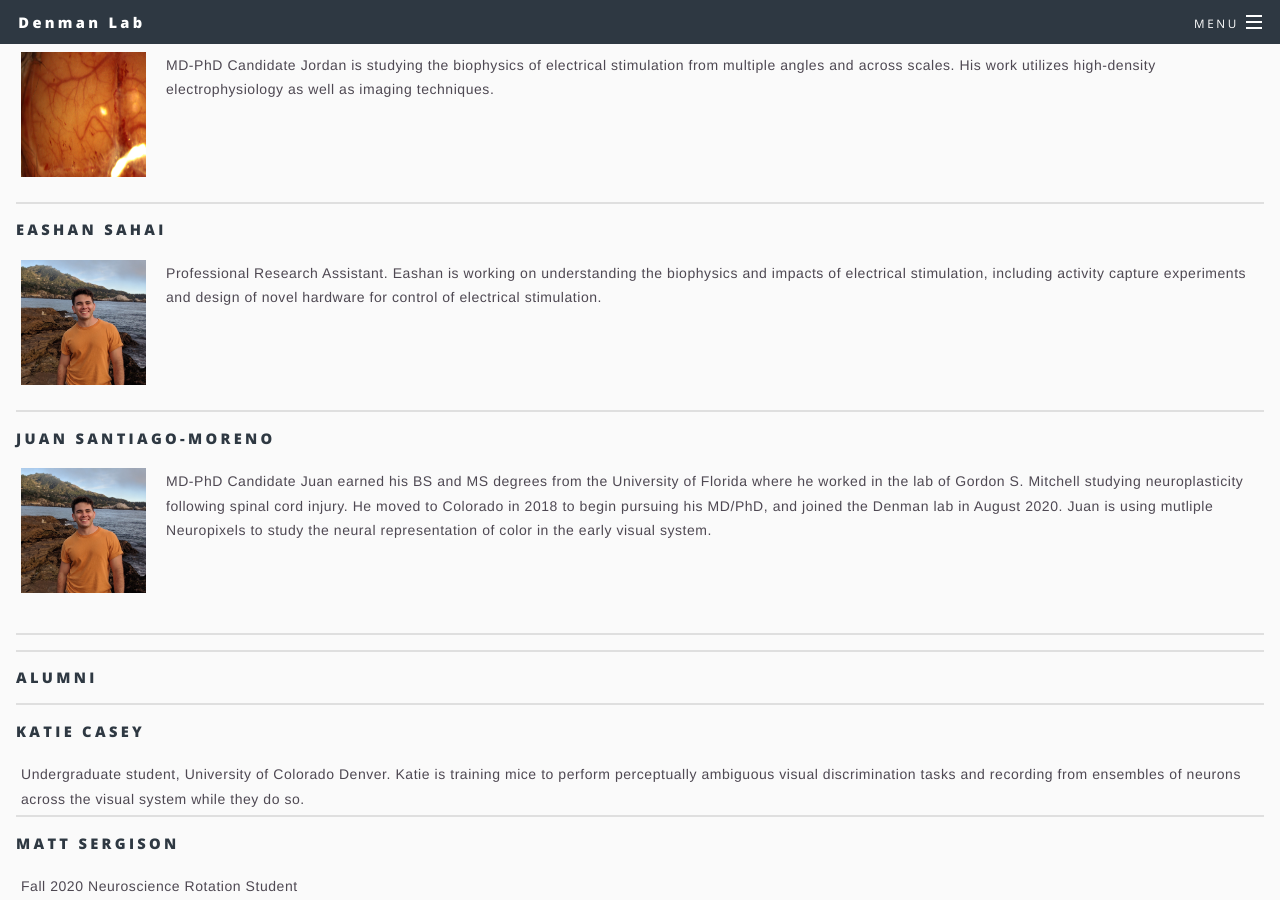
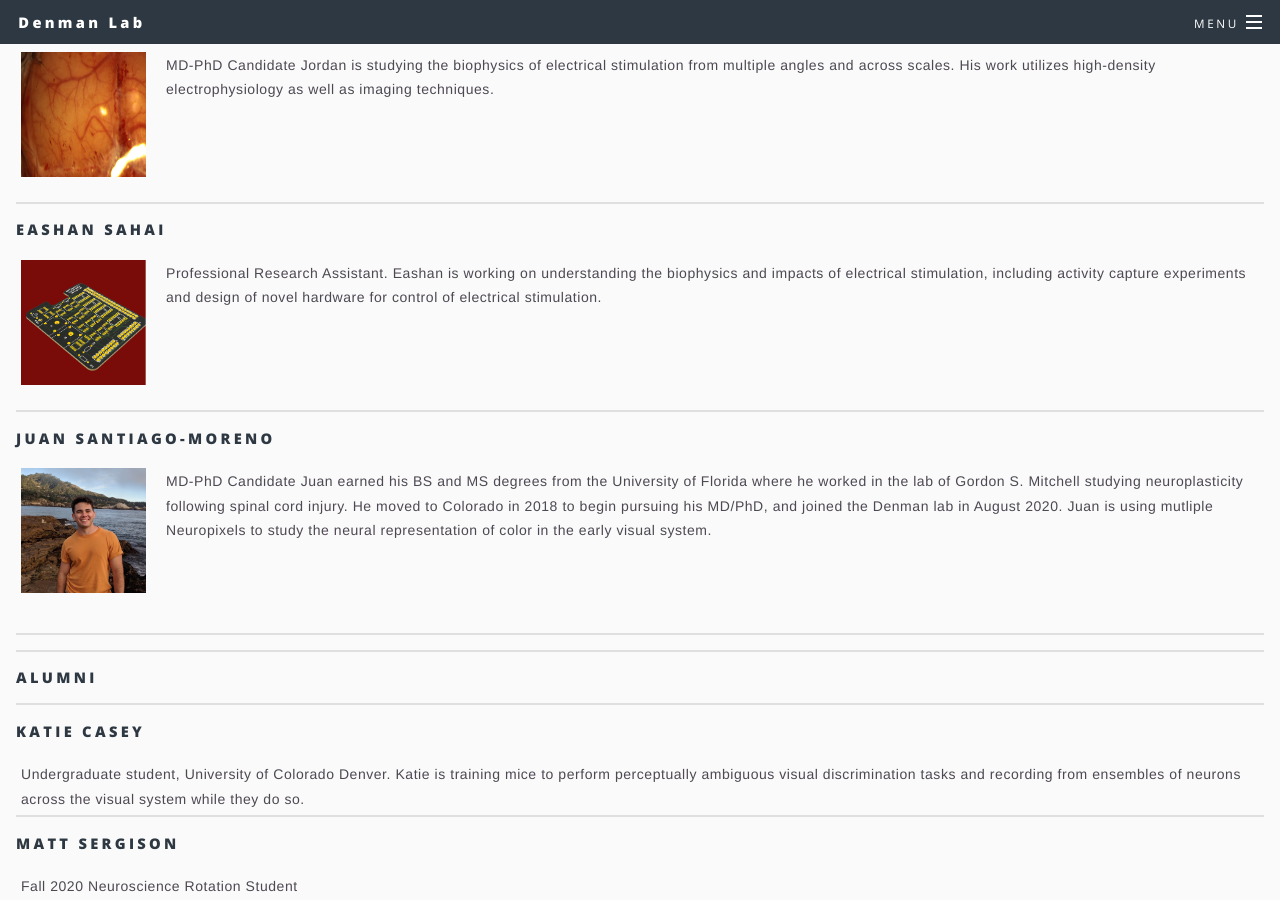
Before and after one commit to denmanlab/denmanlab.github.io, a Jekyll site: the page built from _pages/people.html, in a window 1280 px wide and 900 px high, scrolled down 1381 px. Built offline with Jekyll 4.4.1, drawn with Linux system fonts in a browser that asks for light colours.

Commit message:
Update people.html

```diff
--- a/_pages/people.html
+++ b/_pages/people.html
@@ -67,7 +67,7 @@ background-image: cu001.jpeg
 <hr style="margin:0 0 1em 0;" />
 <h4>Eashan Sahai</h4>
 <div class=image_wrapper>
-    <img id="img" src="/images/juan.jpg"
+    <img id="img" src="/images/pres_v0.png"
     width="125" height="125" class="bio_img_l"/>
     <p2>
         Professional Research Assistant. Eashan is working on understanding the biophysics and impacts of electrical stimulation, including activity capture experiments and design of novel hardware for control of electrical stimulation.
```
